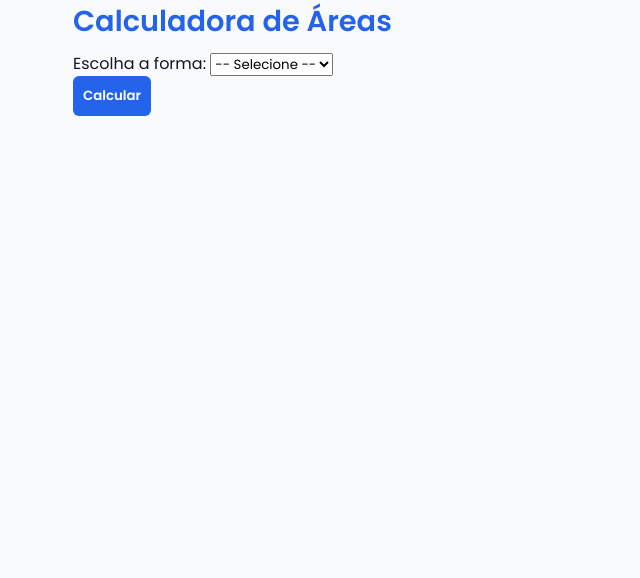
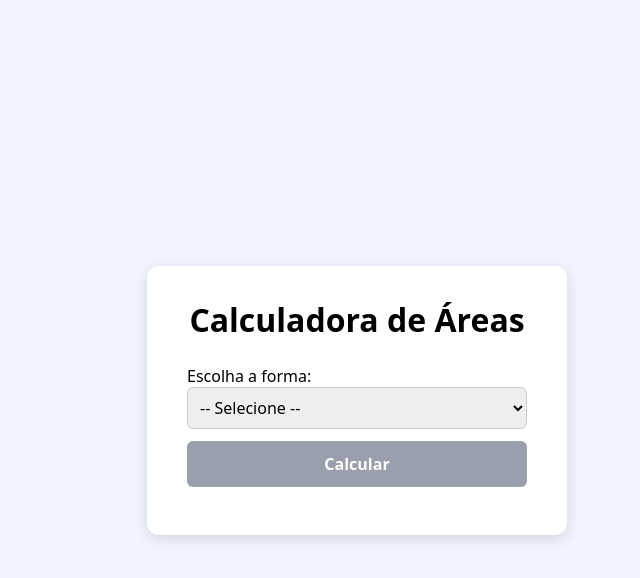
Before and after one commit to pedromottanunes/testejogo, a plain HTML site: page index.html in a window 1280 px wide. Shown: the whole page, without its empty margins (283-923 px from the left). Drawn offline with Linux system fonts and the light colour scheme.

Commit message:
Update style.css

```diff
--- a/style.css
+++ b/style.css
@@ -1,99 +1,73 @@
-/* Fonte Google opcional – remove se quiser off-line */
-@import url("https://fonts.googleapis.com/css2?family=Poppins:wght@400;600&display=swap");
-
-:root {
-  --primary: #2563eb;
-  --bg: #f8fafc;
-  --dark: #0f172a;
-}
-
+/* Reset minúsculo */
 * {
   box-sizing: border-box;
   margin: 0;
   padding: 0;
-  font-family: "Poppins", Arial, sans-serif;
+  font-family: system-ui, sans-serif;
 }
 
 body {
-  background: var(--bg);
-  color: var(--dark);
   display: flex;
-  flex-direction: column;
+  justify-content: center;
   align-items: center;
   min-height: 100vh;
+  background: #f0f4ff;
 }
 
-/* Header */
-header {
-  text-align: center;
-  padding: 24px 16px 8px;
+.card {
+  width: 100%;
+  max-width: 420px;
+  background: white;
+  padding: 2rem 2.5rem;
+  border-radius: 12px;
+  box-shadow: 0 4px 14px rgb(0 0 0 / 0.12);
 }
 
 h1 {
-  font-size: 1.8rem;
-  color: var(--primary);
-  margin-bottom: 8px;
+  text-align: center;
+  margin-bottom: 1.5rem;
 }
 
-main {
+label,
+select,
+input {
   width: 100%;
-  max-width: 600px;
-  padding: 0 16px 32px;
+  margin-bottom: 0.75rem;
+  font-size: 1rem;
 }
 
-/* Gráfico ocupa 100% da largura disponível */
-canvas {
-  width: 100% !important;
-  height: auto !important;
-  background: #fff;
-  border-radius: 8px;
-  box-shadow: 0 2px 6px #0002;
-  margin-bottom: 24px;
-}
-
-/* Área de controles */
-#controls label {
-  display: block;
-  margin-bottom: 16px;
-  font-weight: 600;
-}
-
-input[type="range"] {
-  width: 100%;
-  accent-color: var(--primary);
-}
-
-.buttons {
-  display: flex;
-  gap: 12px;
-  margin-bottom: 12px;
+input,
+select {
+  padding: 0.5rem;
+  border: 1px solid #ccd;
+  border-radius: 6px;
 }
 
 button {
-  flex: 1;
-  padding: 10px;
+  width: 100%;
+  padding: 0.75rem;
+  font-size: 1rem;
+  font-weight: 600;
   border: none;
   border-radius: 6px;
-  background: var(--primary);
-  color: #fff;
-  font-weight: 600;
+  background: #4a6cf7;
+  color: white;
   cursor: pointer;
-  transition: opacity 0.2s;
+  transition: background 0.2s;
 }
 
-button:hover { opacity: 0.9; }
-button:active { opacity: 0.8; }
-
-#message {
-  min-height: 1.4em;
-  margin-bottom: 8px;
-  font-weight: 600;
+button:disabled {
+  background: #9a9fae;
+  cursor: not-allowed;
 }
 
-footer {
-  margin-top: auto;
-  padding: 12px;
-  font-size: 0.8rem;
-  color: #64748b;
+button:not(:disabled):hover {
+  background: #3651d0;
+}
+
+#result {
+  margin-top: 1rem;
+  font-size: 1.25rem;
+  font-weight: 600;
   text-align: center;
 }
```
